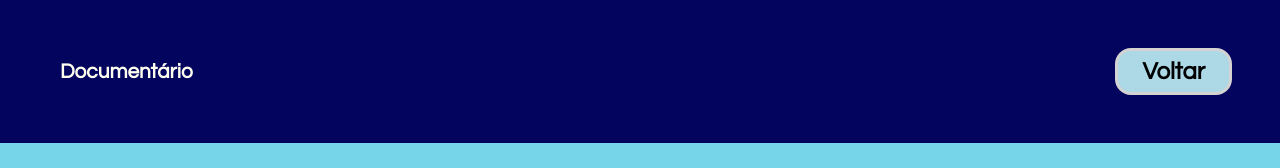
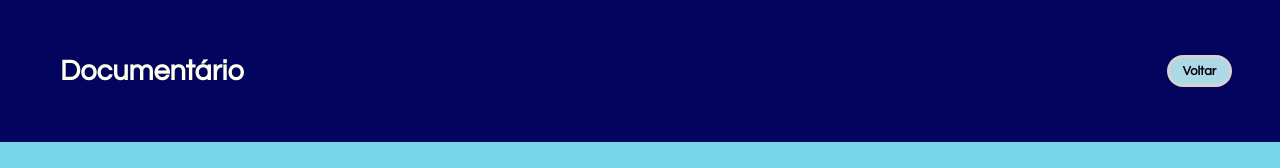
Before and after one commit to leoleoestupradinho/TRABALHO_1v2, a plain HTML site: page documentário.html in a window 1280 px wide. Shown: the top 168 px of the page. Drawn offline with Linux system fonts and the light colour scheme.

Commit message:
Update documentário.html

```diff
--- a/documentário.html
+++ b/documentário.html
@@ -262,19 +262,20 @@
 ">
   <h1 style="
     font-family: Century Gothic;
-    font-size: 1.3rem;
+    font-size: 1.8rem;
     color: ivory;
     margin-left: 0.75rem;
+      margin-right: 1rem;
   ">Documentário</h1>
 
   <button onclick="window.location.href='index.html'" style="
     background-color: lightblue;
     font-family: Century Gothic;
-    font-size: 1.5rem;
+    font-size: 0.8rem;
     font-weight: 700;
     border: solid lightgray;
     border-radius: 1rem;
-    padding: 0.5rem 1.5rem;
+    padding: 0.4rem 0.8rem;
     cursor: pointer;
   ">Voltar</button>
 </header>
```
